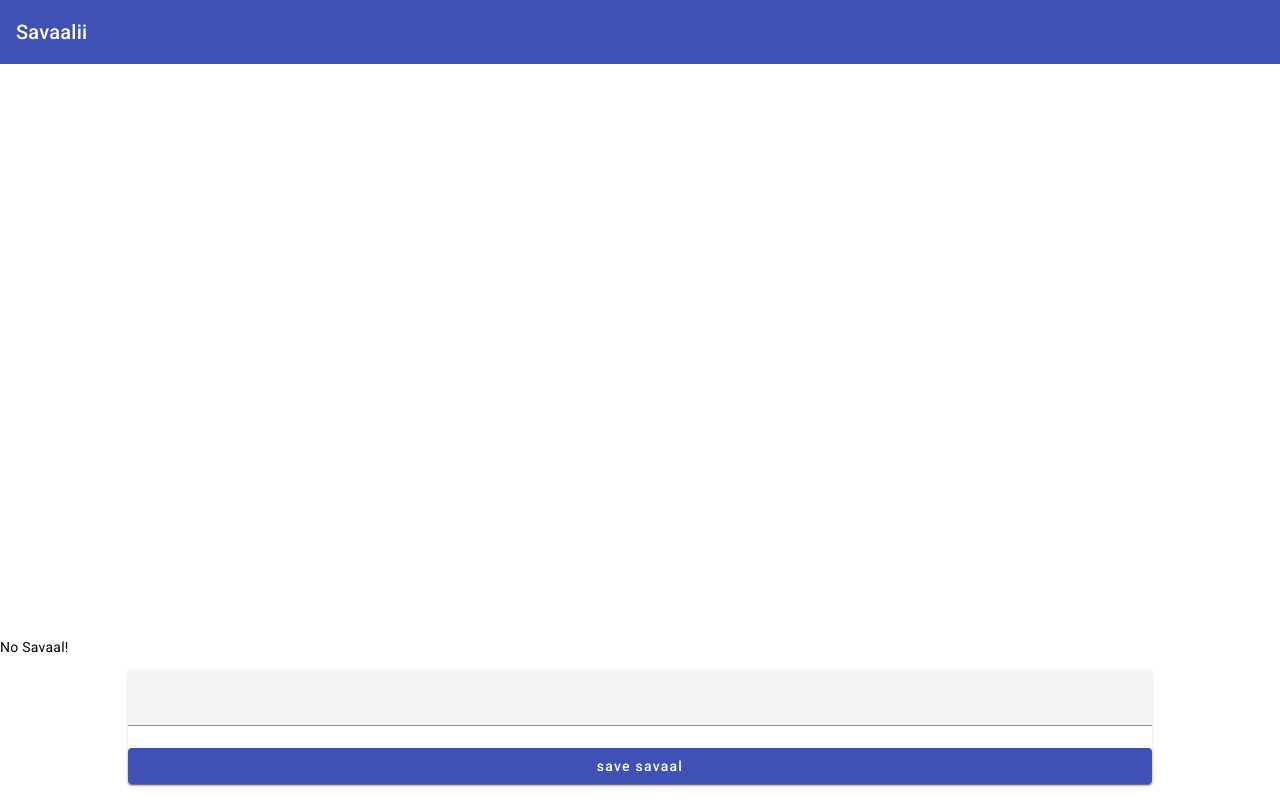
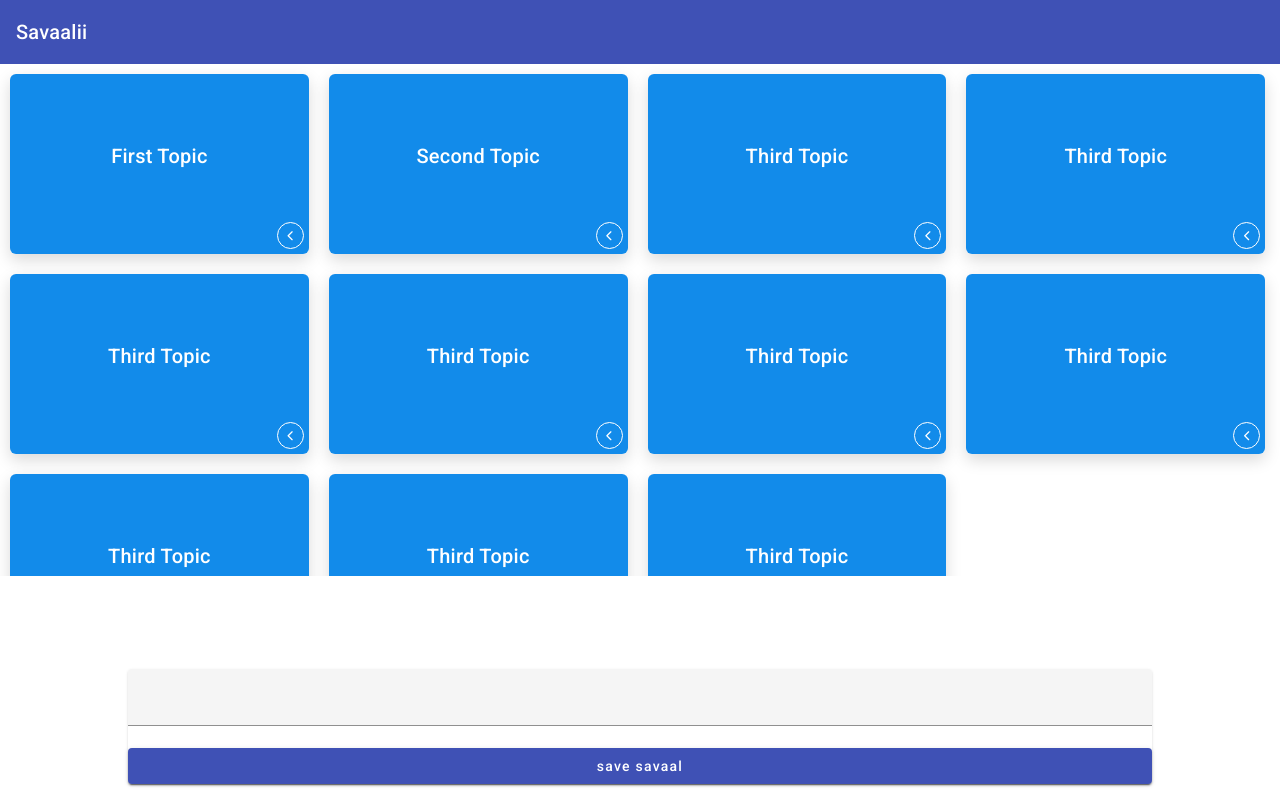
Before and after one commit to arpit-mathur-132001/MEAN_Sawali, an Angular app: page / in a window 1280 px wide. Built offline with nearby package versions, Linux system fonts and the light colour scheme.

Commit message:
UI: Add flipping savaal topics

```diff
--- a/src/app/app.component.css
+++ b/src/app/app.component.css
@@ -1,6 +1,11 @@
-main {
+.app-savaal-create {
   margin-top: 1rem;
   position: absolute;
   bottom: 1rem;
   width: 100%;
 }
+
+.app-savaal-list {
+  height: 64%;
+  overflow: auto;
+}
--- a/src/app/app.component.html
+++ b/src/app/app.component.html
@@ -1,4 +1,8 @@
 <savaalii-header></savaalii-header>
-<main>
-  <savaalii-dashboard></savaalii-dashboard>
-</main>
+
+<div class="app-savaal-list">
+  <savaal-list></savaal-list>
+</div>
+<div class="app-savaal-create">
+  <savaal-create></savaal-create>
+</div>
--- a/src/app/main-dashboard/savaal-create/savaal-create.component.html
+++ b/src/app/main-dashboard/savaal-create/savaal-create.component.html
@@ -1,4 +1,4 @@
-<p>{{ newSavaal }}</p>
+<!-- <p>{{ newSavaal }}</p> -->
 <mat-card>
   <mat-form-field>
     <textarea matInput rows="1" [(ngModel)]="enteredValue"></textarea>
--- a/src/app/main-dashboard/savaal-create/savaal-create.component.ts
+++ b/src/app/main-dashboard/savaal-create/savaal-create.component.ts
@@ -1,7 +1,7 @@
 import { Component } from '@angular/core';
 
 @Component({
-  selector: 'savaalii-dashboard',
+  selector: 'savaal-create',
   templateUrl: './savaal-create.component.html',
   styleUrl: './savaal-create.component.css',
 })
--- /dev/null
+++ b/src/app/main-dashboard/savaal-list/savaal-list.component.css
@@ -0,0 +1,61 @@
+.container {
+  width: 298.8px;
+  height: 180px;
+  display: block;
+  margin: 10px;
+  position: relative;
+  perspective: 800px;
+  border-radius: 4px;
+}
+
+.flex-container {
+  display: flex;
+  flex-wrap: wrap;
+}
+
+.card {
+  width: 100%;
+  height: 100%;
+  position: absolute;
+  transform-style: preserve-3d;
+  transition: transform 0.5s;
+  border-radius: 6px;
+  box-shadow: 0 6px 16px rgba(0, 0, 0, 0.15);
+  box-sizing: border-box;
+}
+
+.card .front,
+.card .back {
+  position: absolute;
+  width: 100%;
+  height: 100%;
+  backface-visibility: hidden;
+  border-radius: 6px;
+  background-color: #128bea;
+  color: #fff;
+  display: grid;
+  place-items: center;
+}
+
+.back {
+  transform: rotateY(180deg);
+}
+
+.flipped {
+  transform: rotateY(180deg);
+}
+
+.arrow-icon {
+  position: absolute;
+  right: 5px;
+  bottom: 5px;
+  opacity: 1;
+  width: 25px;
+  height: 25px;
+  cursor: pointer;
+  display: flex;
+  justify-content: center;
+  align-items: center;
+  border-radius: 50%;
+  border: 1px solid #fff;
+}
--- /dev/null
+++ b/src/app/main-dashboard/savaal-list/savaal-list.component.html
@@ -0,0 +1,23 @@
+<!-- <div *ngFor="let savaalTopic of savaalTopics">
+  <div>{{ savaalTopic.topic }}</div>
+  <div>{{ savaalTopic.description }}</div>
+</div> -->
+
+<div class="flex-container">
+  <div class="container" *ngFor="let savaalTopic of savaalTopics">
+    <div [ngClass]="savaalTopic.toggleProperty ? 'flipped' : ''" class="card">
+      <div class="front">
+        <h2>{{ savaalTopic.topic }}</h2>
+        <div class="arrow-icon" (click)="savaalTopic.toggle()">
+          <i class="ion-ios-arrow-back"></i>
+        </div>
+      </div>
+      <div class="back">
+        <h2>{{ savaalTopic.description }}</h2>
+        <div class="arrow-icon" (click)="savaalTopic.toggle()">
+          <i class="ion-ios-arrow-back"></i>
+        </div>
+      </div>
+    </div>
+  </div>
+</div>
--- /dev/null
+++ b/src/app/main-dashboard/savaal-list/savaal-list.component.ts
@@ -0,0 +1,99 @@
+import { Component } from '@angular/core';
+
+@Component({
+  selector: 'savaal-list',
+  templateUrl: './savaal-list.component.html',
+  styleUrl: './savaal-list.component.css',
+})
+export class SavaalListComponent {
+  savaalTopics = [
+    {
+      topic: 'First Topic',
+      description: 'This is the first topic description',
+      toggleProperty: false,
+      toggle() {
+        this.toggleProperty = !this.toggleProperty;
+      },
+    },
+    {
+      topic: 'Second Topic',
+      description: 'This is the second topic description',
+      toggleProperty: false,
+      toggle() {
+        this.toggleProperty = !this.toggleProperty;
+      },
+    },
+    {
+      topic: 'Third Topic',
+      description: 'This is the third topic description',
+      toggleProperty: false,
+      toggle() {
+        this.toggleProperty = !this.toggleProperty;
+      },
+    },
+    {
+      topic: 'Third Topic',
+      description: 'This is the third topic description',
+      toggleProperty: false,
+      toggle() {
+        this.toggleProperty = !this.toggleProperty;
+      },
+    },
+    {
+      topic: 'Third Topic',
+      description: 'This is the third topic description',
+      toggleProperty: false,
+      toggle() {
+        this.toggleProperty = !this.toggleProperty;
+      },
+    },
+    {
+      topic: 'Third Topic',
+      description: 'This is the third topic description',
+      toggleProperty: false,
+      toggle() {
+        this.toggleProperty = !this.toggleProperty;
+      },
+    },
+    {
+      topic: 'Third Topic',
+      description: 'This is the third topic description',
+      toggleProperty: false,
+      toggle() {
+        this.toggleProperty = !this.toggleProperty;
+      },
+    },
+    {
+      topic: 'Third Topic',
+      description: 'This is the third topic description',
+      toggleProperty: false,
+      toggle() {
+        this.toggleProperty = !this.toggleProperty;
+      },
+    },
+    {
+      topic: 'Third Topic',
+      description: 'This is the third topic description',
+      toggleProperty: false,
+      toggle() {
+        this.toggleProperty = !this.toggleProperty;
+      },
+    },
+    {
+      topic: 'Third Topic',
+      description: 'This is the third topic description',
+      toggleProperty: false,
+      toggle() {
+        this.toggleProperty = !this.toggleProperty;
+      },
+    },
+    {
+      topic: 'Third Topic',
+      description: 'This is the third topic description',
+      toggleProperty: false,
+      toggle() {
+        this.toggleProperty = !this.toggleProperty;
+      },
+    },
+  ];
+}
--- a/src/styles.css
+++ b/src/styles.css
@@ -1,4 +1,34 @@
 /* You can add global styles to this file, and also import other style files */
 
-html, body { height: 100%; }
-body { margin: 0; font-family: Roboto, "Helvetica Neue", sans-serif; }
+@import url("https://unpkg.com/ionicons@4.5.10-0/dist/css/ionicons.min.css");
+
+html,
+body {
+  height: 100%;
+}
+body {
+  margin: 0;
+  font-family: Roboto, "Helvetica Neue", sans-serif;
+}
+
+::-webkit-scrollbar {
+  width: 5px;
+  height: 5px;
+}
+
+::-webkit-scrollbar-track {
+  -webkit-box-shadow: inset 0 0 6px rgba(0, 0, 0, 0.3);
+  -webkit-border-radius: 10px;
+  border-radius: 10px;
+}
+
+::-webkit-scrollbar-thumb {
+  -webkit-border-radius: 10px;
+  border-radius: 10px;
+  background: rgba(255, 255, 255, 0.3);
+  -webkit-box-shadow: inset 0 0 6px rgba(0, 0, 0, 0.5);
+}
+
+::-webkit-scrollbar-thumb:window-inactive {
+  background: rgba(255, 255, 255, 0.3);
+}
```
Also changed, not shown: src/app/app.module.ts (+7 -1 lines).
